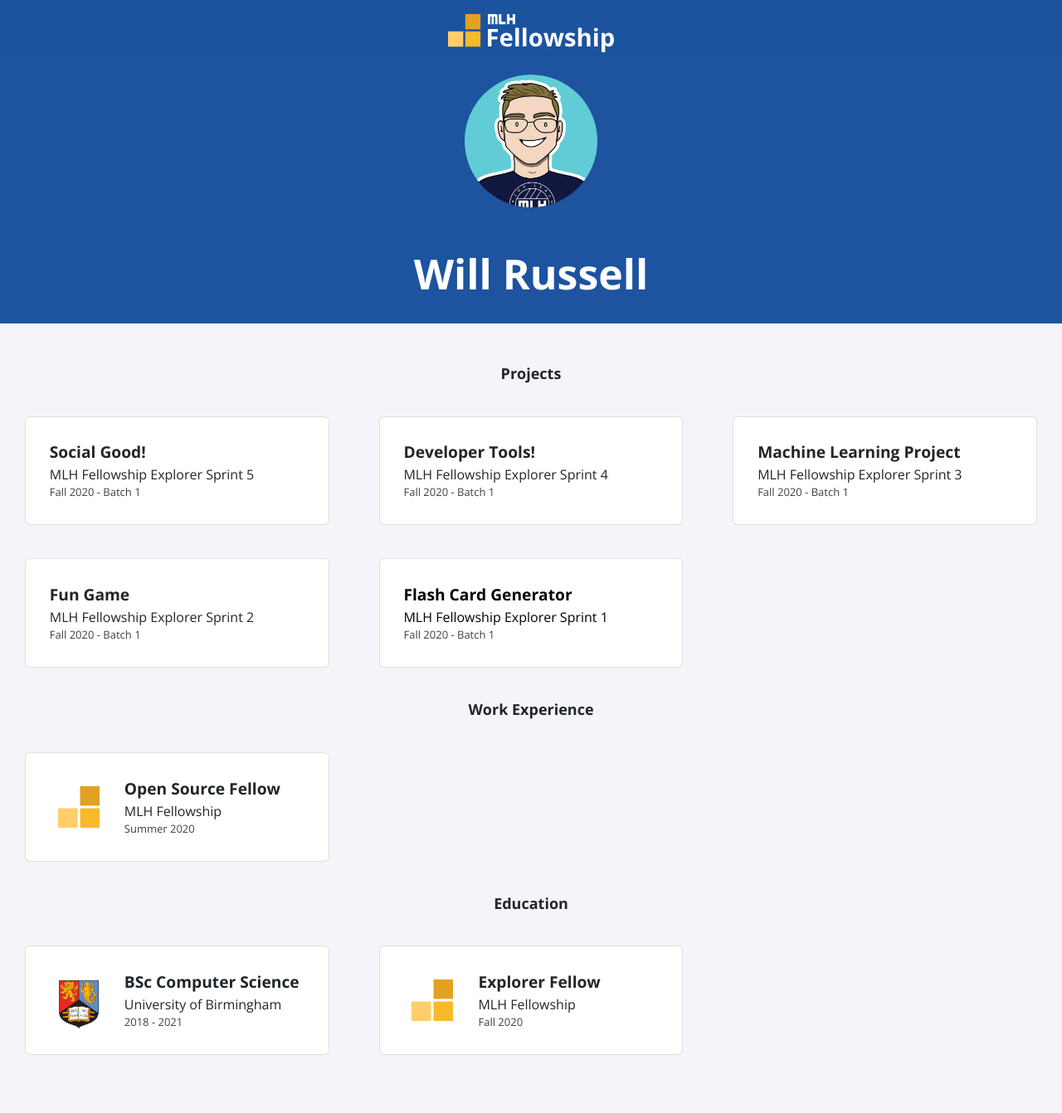
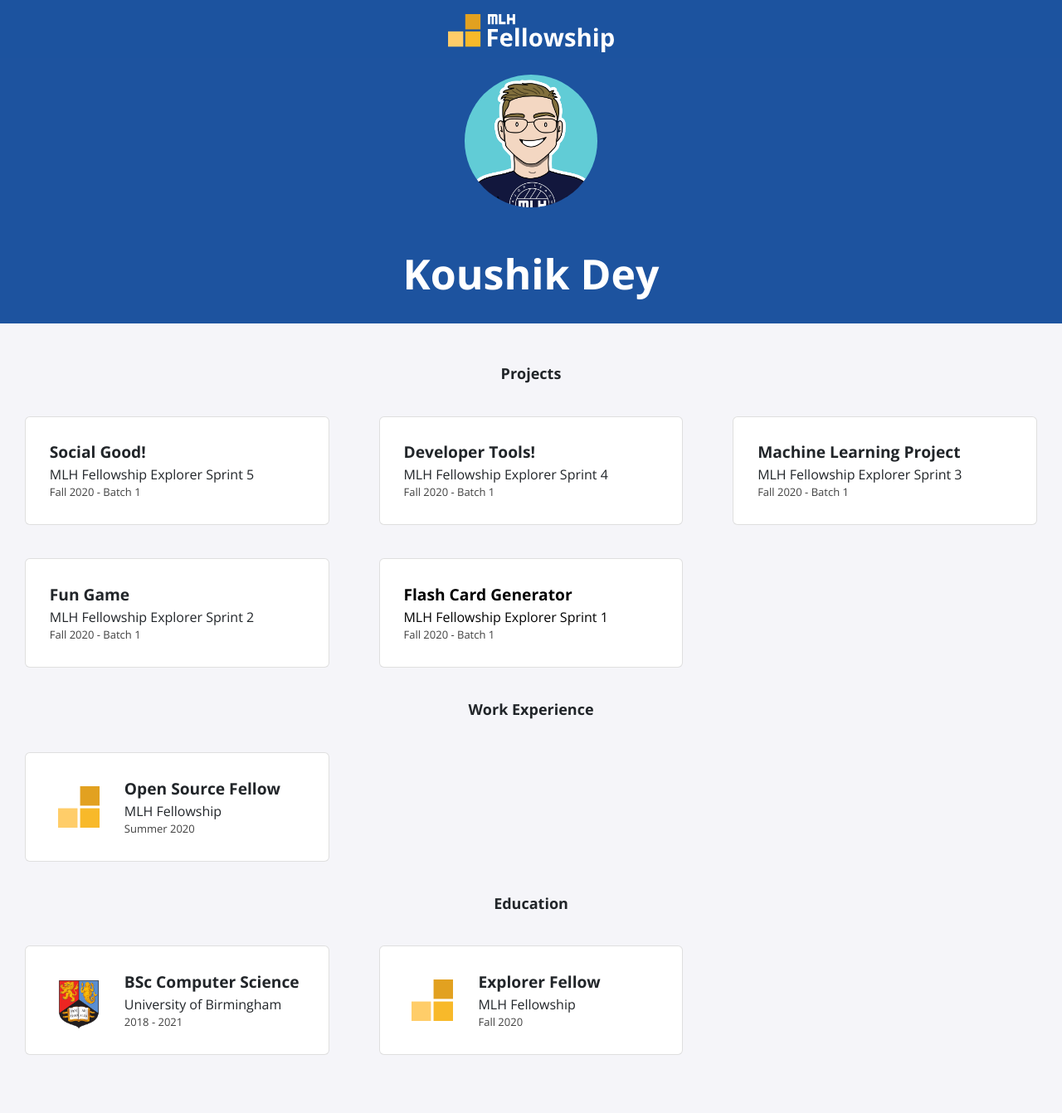
Before and after one commit to Koushik890/Koushik890.github.io, a Jekyll site: the page built from index.html, in a window 1280 px wide. Shown: the whole page at 83% size. Built offline with Jekyll 4.4.1, drawn with Linux system fonts in a browser that asks for light colours; nearby versions of some CDN libraries.

Commit message:
Update _config.yml

```diff
--- a/_config.yml
+++ b/_config.yml
@@ -1,5 +1,5 @@
-title: "Will Russell"
-email: fellowship@mlh.io
+title: "Koushik Dey"
+email: koushikdey.dey978@gmail.com
 description: >- # this means to ignore newlines until "baseurl:"
   Write an awesome description for your new site here. You can edit this
   line in _config.yml. It will appear in your document head meta (for
```
